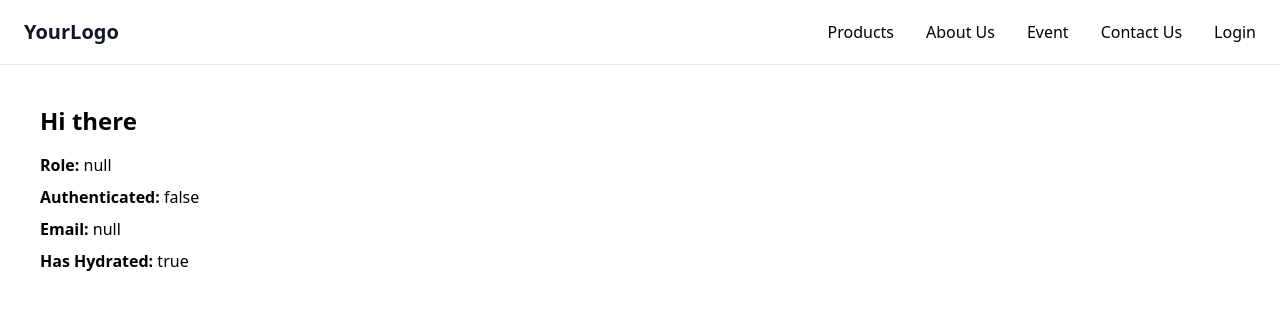
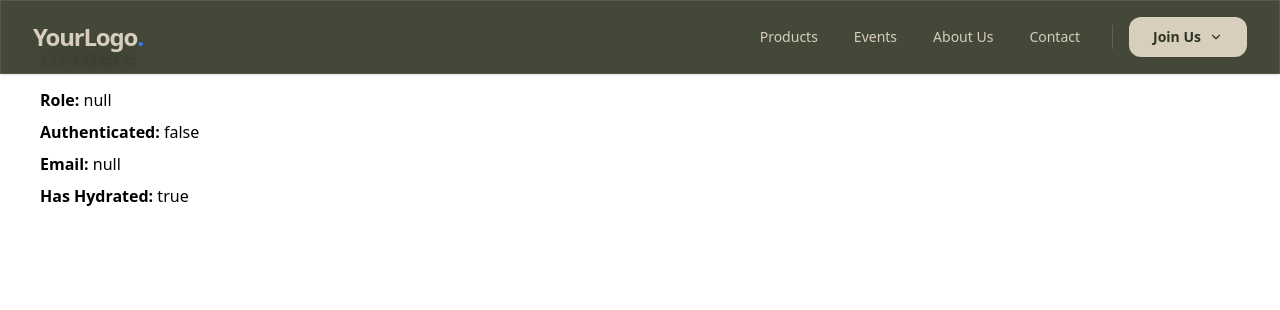
Before and after one commit to ShrivastvAryan/mvp, a Next.js app: page / in a window 1280 px wide. Shown: the top 310 px of the page. Built offline with nearby package versions, Linux system fonts and the light colour scheme.

Commit message:
error added and nav updated

```diff
--- a/src/components/Navbar.tsx
+++ b/src/components/Navbar.tsx
@@ -1,142 +1,147 @@
 "use client";
 
+import { useState, useEffect } from "react";
 import Link from "next/link";
-import { useState } from "react";
-import { Menu, X } from "lucide-react";
+import { Menu, X, ChevronDown, LogOut, User, Store, ArrowRight } from "lucide-react";
 import { useAuth } from "@/hooks/useAuth";
-
 import {
   DropdownMenu,
   DropdownMenuTrigger,
   DropdownMenuContent,
   DropdownMenuItem,
 } from "@/components/ui/dropdown-menu";
+import { cn } from "@/lib/utils";
 
 export default function Navbar() {
-  const [open, setOpen] = useState(false);
+  const [isOpen, setIsOpen] = useState(false);
+  const [scrolled, setScrolled] = useState(false);
   const { isAuthenticated, logout } = useAuth();
 
+  useEffect(() => {
+    const handleScroll = () => setScrolled(window.scrollY > 10);
+    window.addEventListener("scroll", handleScroll);
+    return () => window.removeEventListener("scroll", handleScroll);
+  }, []);
+
   const handleLogout = async () => {
-    await fetch("/api/logout", {
-      method: "POST",
-      credentials: "include",
-    });
-
+    await fetch("/api/logout", { method: "POST", credentials: "include" });
     logout();
     window.location.href = "/";
   };
 
+  const navLinks = [
+    { name: "Products", href: "/products" },
+    { name: "Events", href: "/event" },
+    { name: "About Us", href: "/about" },
+    { name: "Contact", href: "/contact" },
+  ];
+
   return (
-    <nav className="w-full bg-white border-b border-gray-200 sticky top-0 z-50">
-      <div className="max-w-7xl mx-auto px-6">
-        <div className="flex justify-between items-center h-16">
-          <Link href="/" className="text-xl font-semibold text-gray-900">
-            YourLogo
+    <header className="fixed top-0 w-full z-50 transition-all duration-500 ">
+      <nav
+        className={cn(
+          "w-full mx-auto transition-all duration-300 border border-white/10",
+          "bg-brand-secondary/90 backdrop-blur-md text-brand-primary",
+          scrolled ? "shadow-2xl py-3 px-6" : "shadow-sm py-4 px-8"
+        )}
+      >
+        <div className="flex justify-between items-center">
+          {/* Logo */}
+          <Link href="/" className="text-2xl font-bold tracking-tighter hover:opacity-80 transition-opacity">
+            YourLogo<span className="text-blue-500">.</span>
           </Link>
 
-          <div className="hidden md:flex items-center space-x-8">
-            <Link href="/products" className="nav-link">
-              Products
-            </Link>
-            <Link href="/about" className="nav-link">
-              About Us
-            </Link>
-            <Link href="/event" className="nav-link">
-              Event
-            </Link>
-            <Link href="/contact" className="nav-link">
-              Contact Us
-            </Link>
+          {/* Desktop Links */}
+          <div className="hidden md:flex items-center gap-1">
+            {navLinks.map((link) => (
+              <Link
+                key={link.name}
+                href={link.href}
+                className="px-4 py-2 text-sm font-medium rounded-lg hover:bg-brand-primary/10 transition-all duration-200"
+              >
+                {link.name}
+              </Link>
+            ))}
+
+            <div className="w-[1px] h-6 bg-brand-primary/20 mx-3" />
 
             {isAuthenticated ? (
-              <button onClick={handleLogout} className="nav-link text-red-500">
-                Logout
+              <button
+                onClick={handleLogout}
+                className="flex items-center gap-2 px-4 py-2 text-sm font-medium text-red-500 hover:bg-red-50 rounded-lg transition-colors"
+              >
+                <LogOut size={16} /> Logout
               </button>
             ) : (
               <DropdownMenu>
-                <DropdownMenuTrigger className="nav-link outline-none">
-                  Login
+                <DropdownMenuTrigger className="group flex items-center gap-2 bg-brand-primary text-brand-secondary px-6 py-2.5 rounded-xl font-bold text-sm hover:shadow-lg hover:-translate-y-0.5 transition-all active:scale-95 outline-none">
+                  Join Us
+                  <ChevronDown size={14} className="group-data-[state=open]:rotate-180 transition-transform" />
                 </DropdownMenuTrigger>
-                <DropdownMenuContent align="end" className="w-44">
-                  <DropdownMenuItem asChild>
-                    <Link href="/login?user=buyer">Login as User</Link>
+                <DropdownMenuContent align="end" className="w-56 p-2 rounded-xl border-none shadow-xl bg-brand-secondary">
+                  <DropdownMenuItem asChild className="focus:bg-brand-primary/10 rounded-lg cursor-pointer p-3">
+                    <Link href="/login?user=buyer" className="flex items-center gap-3 font-medium">
+                      <div className="p-2 bg-brand-primary rounded-md text-brand-secondary"><User size={16} /></div>
+                      <div className="text-brand-primary">
+                        <p className="text-sm">Login as User</p>
+                        <p className="text-[10px] opacity-60">Personal account</p>
+                      </div>
+                    </Link>
                   </DropdownMenuItem>
-                  <DropdownMenuItem asChild>
-                    <Link href="/login?user=seller">Login as Seller</Link>
+                  <DropdownMenuItem asChild className="focus:bg-brand-primary/10 rounded-lg cursor-pointer p-3">
+                    <Link href="/login?user=seller" className="flex items-center gap-3 font-medium">
+                      <div className="p-2 bg-brand-primary rounded-md text-brand-secondary"><Store size={16} /></div>
+                      <div className="text-brand-primary">
+                        <p className="text-sm">Login as Seller</p>
+                        <p className="text-[10px] opacity-60">Business account</p>
+                      </div>
+                    </Link>
                   </DropdownMenuItem>
                 </DropdownMenuContent>
               </DropdownMenu>
             )}
           </div>
 
-          <button className="md:hidden" onClick={() => setOpen(!open)}>
-            {open ? <X size={24} /> : <Menu size={24} />}
+          {/* Mobile Toggle */}
+          <button
+            className="md:hidden p-2 rounded-xl bg-brand-primary/5 text-brand-primary"
+            onClick={() => setIsOpen(!isOpen)}
+          >
+            {isOpen ? <X size={24} /> : <Menu size={24} />}
           </button>
         </div>
-      </div>
 
-      {open && (
-        <div className="md:hidden bg-white border-t border-gray-200">
-          <div className="flex flex-col px-6 py-4 space-y-4">
-            <Link
-              href="/products"
-              className="mobile-link"
-              onClick={() => setOpen(false)}
-            >
-              Products
-            </Link>
-            <Link
-              href="/become-seller"
-              className="mobile-link"
-              onClick={() => setOpen(false)}
-            >
-              Become a Seller
-            </Link>
-            <Link
-              href="/about"
-              className="mobile-link"
-              onClick={() => setOpen(false)}
-            >
-              About Us
-            </Link>
-            <Link
-              href="/contact"
-              className="mobile-link"
-              onClick={() => setOpen(false)}
-            >
-              Contact Us
-            </Link>
-
-            <div className="border-t pt-4">
-              {isAuthenticated ? (
-                <button
-                  onClick={handleLogout}
-                  className="mobile-link text-red-500"
-                >
-                  Logout
-                </button>
-              ) : (
-                <>
-                  <Link
-                    href="/login?user=buyer"
-                    className="mobile-link"
-                    onClick={() => setOpen(false)}
-                  >
-                    Login as User
-                  </Link>
-                  <Link
-                    href="/login?user=seller"
-                    className="mobile-link"
-                    onClick={() => setOpen(false)}
-                  >
-                    Login as Seller
-                  </Link>
-                </>
-              )}
-            </div>
+        {/* Mobile Menu */}
+        <div
+          className={cn(
+            "md:hidden transition-all duration-300 ease-in-out overflow-hidden",
+            isOpen ? "max-h-[500px] opacity-100 mt-6" : "max-h-0 opacity-0"
+          )}
+        >
+          <div className="flex flex-col gap-2 pb-6">
+            {navLinks.map((link) => (
+              <Link
+                key={link.name}
+                href={link.href}
+                onClick={() => setIsOpen(false)}
+                className="flex items-center justify-between p-4 rounded-xl hover:bg-brand-primary/5 text-lg font-medium"
+              >
+                {link.name}
+                <ArrowRight size={16} className="opacity-40" />
+              </Link>
+            ))}
+            <div className="h-[1px] bg-brand-primary/10 my-2" />
+            {!isAuthenticated ? (
+               <div className="grid grid-cols-2 gap-3 mt-2">
+                 <Link href="/login?user=buyer" className="text-center py-3 rounded-xl border border-brand-primary/20 text-sm font-bold">User Login</Link>
+                 <Link href="/login?user=seller" className="text-center py-3 rounded-xl bg-brand-primary text-brand-secondary text-sm font-bold">Seller Login</Link>
+               </div>
+            ) : (
+              <button onClick={handleLogout} className="w-full text-left p-4 text-red-500 font-bold">Logout</button>
+            )}
           </div>
         </div>
-      )}
-    </nav>
+      </nav>
+    </header>
   );
 }
```
Also changed, not shown: src/app/not-found.tsx (added, +68 -0 lines).
